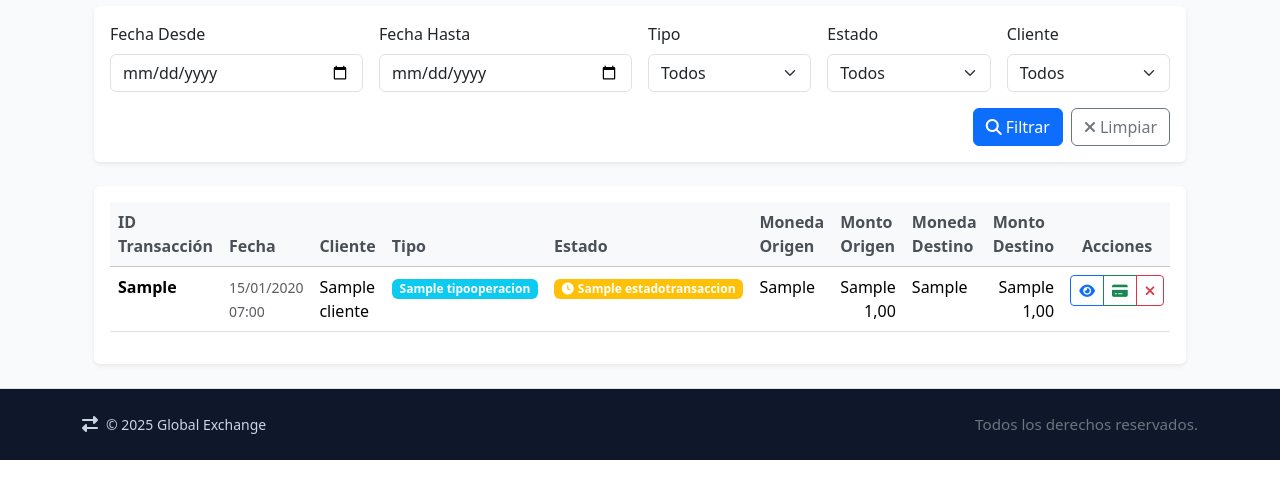
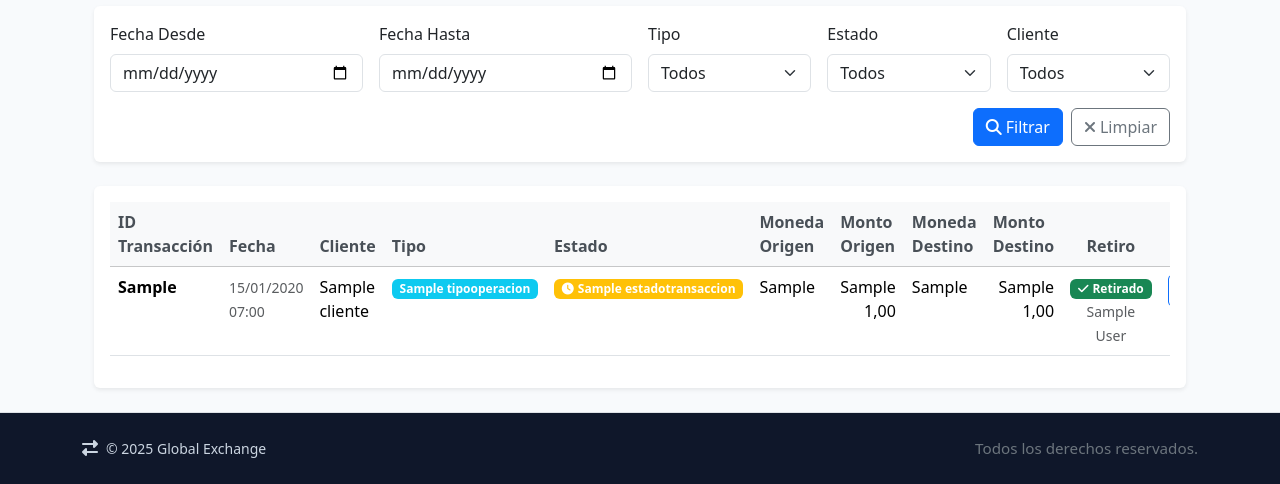
Before and after one commit to ingenieria-software-fpuna/global-exchange, a Django app: page /transacciones/mis-transacciones/ in a window 1280 px wide. Shown: the part 732-1216 px from the top of the page. Before the commit the page ends 1192 px from the top, so only its background shows below. Run offline with Django 5.2, Linux system fonts and the light colour scheme; a user stored in the database is signed in; tables that the repository leaves empty hold one stand-in row (values such as "Sample post").

Commit message:
etiqueta de tauser en transacciones

```diff
--- a/transacciones/models.py
+++ b/transacciones/models.py
@@ -613,3 +613,19 @@ class Transaccion(models.Model):
                     canceladas += 1
 
         return canceladas
+
+    def requiere_retiro_fisico(self):
+        """
+        Determina si la transacción requiere retiro físico en un Tauser.
+
+        Para COMPRA: Siempre requiere retiro físico (cliente retira divisas)
+        Para VENTA: Solo si el método de cobro requiere retiro físico
+        """
+        if self.tipo_operacion.codigo == 'COMPRA':
+            # Para compras, siempre requiere retiro físico (cliente retira divisas)
+            return True
+        elif self.tipo_operacion.codigo == 'VENTA':
+            # Para ventas, verificar si el método de cobro requiere retiro físico
+            if self.metodo_cobro and self.metodo_cobro.requiere_retiro_fisico:
+                return True
+        return False
--- a/transacciones/templates/transacciones/mis_transacciones.html
+++ b/transacciones/templates/transacciones/mis_transacciones.html
@@ -202,6 +202,7 @@
                             <th>Monto Origen</th>
                             <th>Moneda Destino</th>
                             <th>Monto Destino</th>
+                            <th class="text-center">Retiro</th>
                             <th class="text-center">Acciones</th>
                         </tr>
                     </thead>
@@ -255,6 +256,25 @@
                                     ₲ {{ transaccion.monto_destino|floatformat:0|floatformat:"g" }}
                                 {% else %}
                                     {{ transaccion.moneda_destino.simbolo }} {{ transaccion.monto_destino|floatformat:2 }}
+                                {% endif %}
+                            </td>
+                            <td class="text-center">
+                                {% if transaccion.requiere_retiro_fisico %}
+                                    {% if transaccion.tauser %}
+                                        <span class="badge bg-success" title="Retirado en {{ transaccion.tauser.nombre }}">
+                                            <i class="fas fa-check me-1"></i>Retirado
+                                        </span>
+                                        <br>
+                                        <small class="text-muted">{{ transaccion.tauser.nombre }}</small>
+                                    {% else %}
+                                        <span class="badge bg-warning" title="Pendiente de retiro">
+                                            <i class="fas fa-clock me-1"></i>Pendiente
+                                        </span>
+                                    {% endif %}
+                                {% else %}
+                                    <span class="badge bg-secondary" title="No requiere retiro físico">
+                                        <i class="fas fa-times me-1"></i>No aplica
+                                    </span>
                                 {% endif %}
                             </td>
                             <td class="text-center">
```
